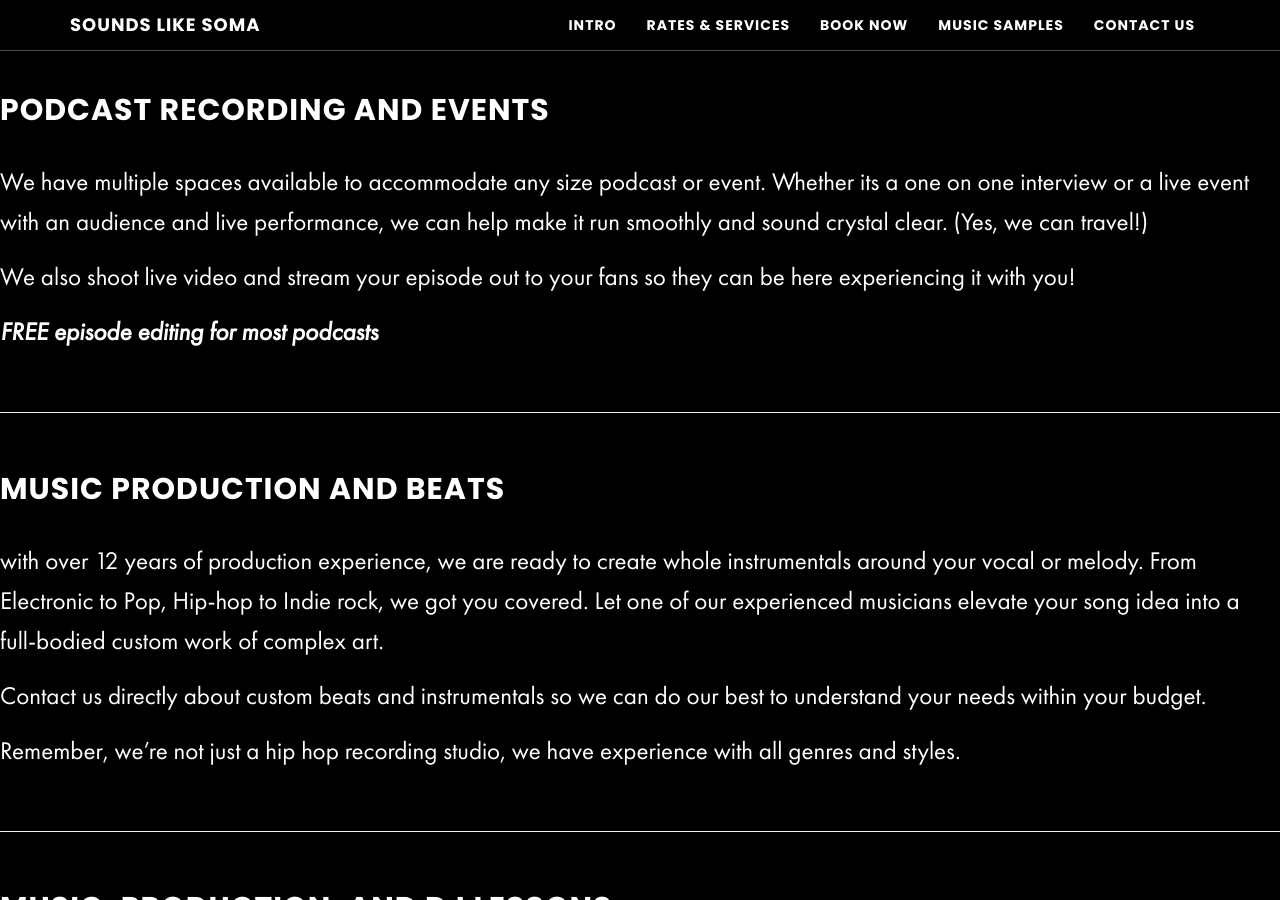
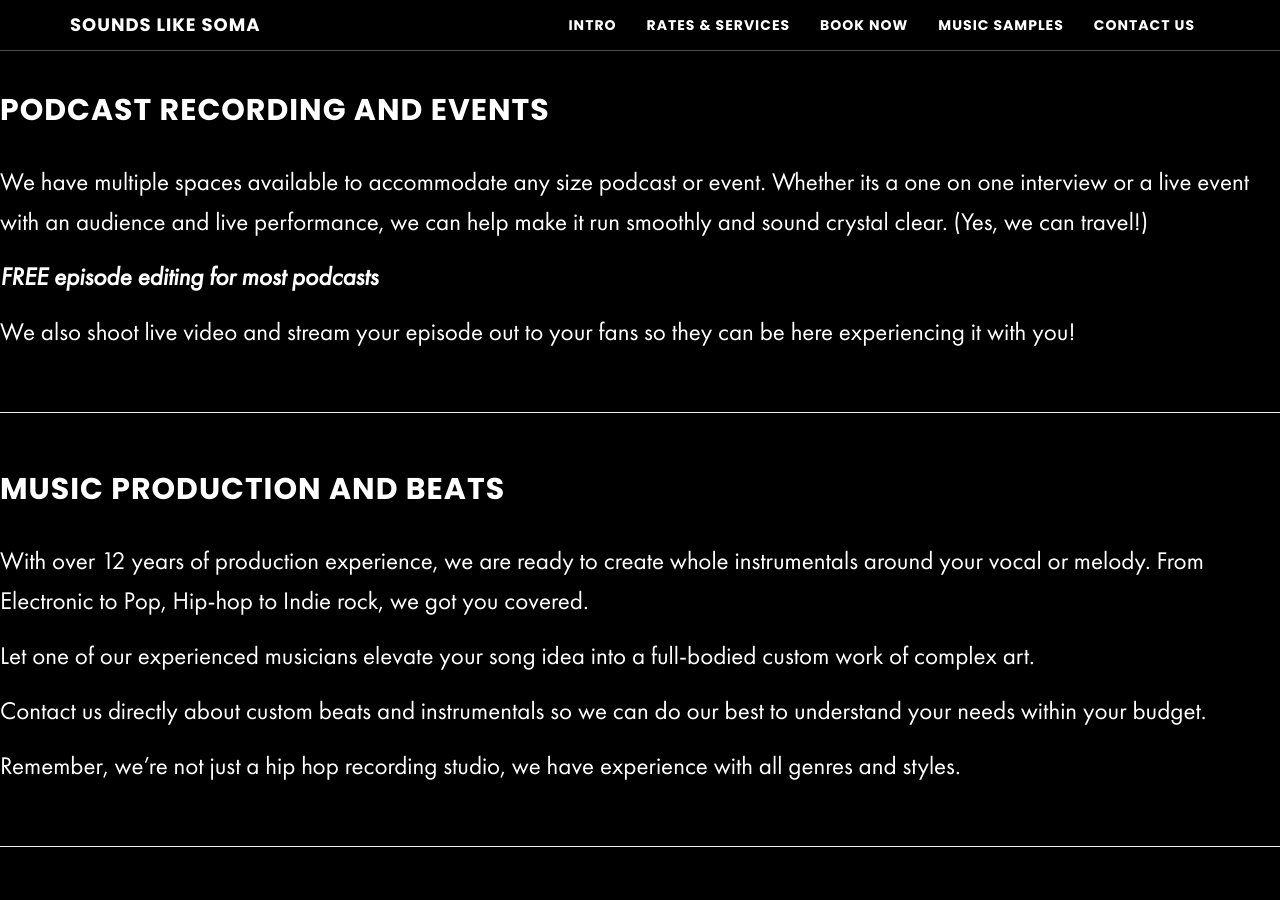
Before and after one commit to zackhanni/Soma-website-classic, a Jekyll site: the page built from _posts/2015-08-02-rates-services.md, in a window 1280 px wide and 900 px high, scrolled down 2904 px. Built offline with Jekyll 4.4.1, drawn with Linux system fonts in a browser that asks for light colours; our own code applies the rules of GitHub Pages for plain Markdown files; some of the changed text lies outside the part shown.

Commit message:
small wording changes

```diff
--- a/_posts/2015-08-02-rates-services.md
+++ b/_posts/2015-08-02-rates-services.md
@@ -62,15 +62,17 @@ Mastering is the final step in bringing your recording to its potential. It give
 
 We have multiple spaces available to accommodate any size podcast or event. Whether its a one on one interview or a live event with an audience and live performance, we can help make it run smoothly and sound crystal clear. (Yes, we can travel!)
 
+**_FREE episode editing for most podcasts_**
+
 We also shoot live video and stream your episode out to your fans so they can be here experiencing it with you!
-
-**_FREE episode editing for most podcasts_**
 
 - - -
 
 ## Music Production and Beats
 
-with over 12 years of production experience, we are ready to create whole instrumentals around your vocal or melody. From Electronic to Pop, Hip-hop to Indie rock, we got you covered. Let one of our experienced musicians elevate your song idea into a full-bodied custom work of complex art.
+With over 12 years of production experience, we are ready to create whole instrumentals around your vocal or melody. From Electronic to Pop, Hip-hop to Indie rock, we got you covered.
+
+Let one of our experienced musicians elevate your song idea into a full-bodied custom work of complex art.
 
 Contact us directly about custom beats and instrumentals so we can do our best to understand your needs within your budget.
 
```
Also changed, not shown: other parts of _posts/2015-08-02-rates-services.md (+4 -8 lines), _posts/2015-08-03-book-now.md (+0 -2 lines).
